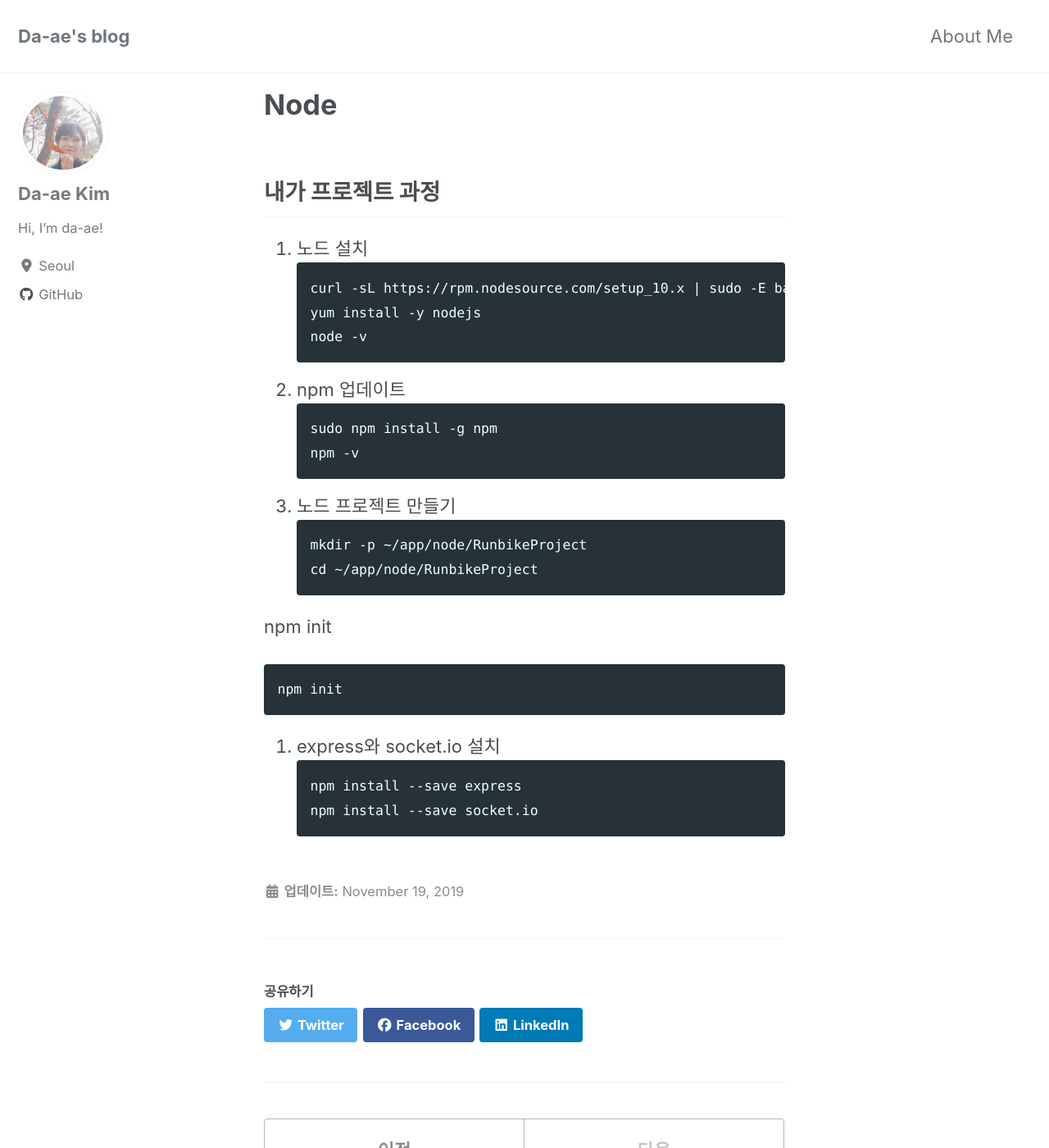
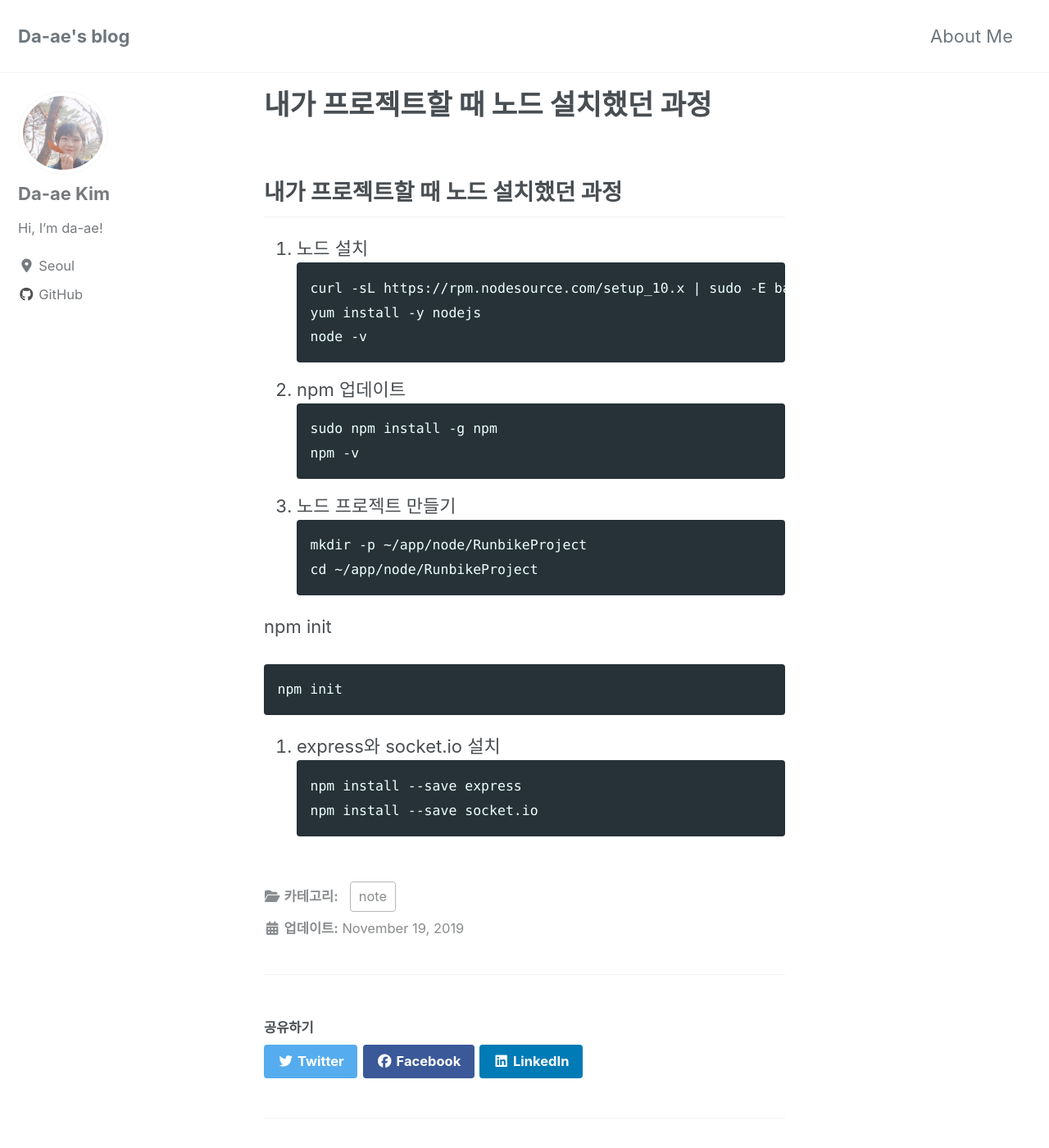
Before and after one commit to magiccircle03/magiccircle03.github.io, a Jekyll site: the page built from _posts/2019-11-19-node.md, in a window 1280 px wide and 1400 px high. Shown: the whole window at 82% size. Built offline with Jekyll 4.4.1, drawn with Linux system fonts in a browser that asks for light colours; cached includes are drawn as plain includes; nearby versions of some CDN libraries.

Commit message:
Update 2019-11-19-node.md

````diff
--- a/_posts/2019-11-19-node.md
+++ b/_posts/2019-11-19-node.md
@@ -1,4 +1,9 @@
-## 내가 프로젝트 과정
+---
+title: "내가 프로젝트할 때 노드 설치했던 과정"
+date: 2019-11-19
+categories: note
+---
+## 내가 프로젝트할 때 노드 설치했던 과정
 
 1. 노드 설치
 ```
````
